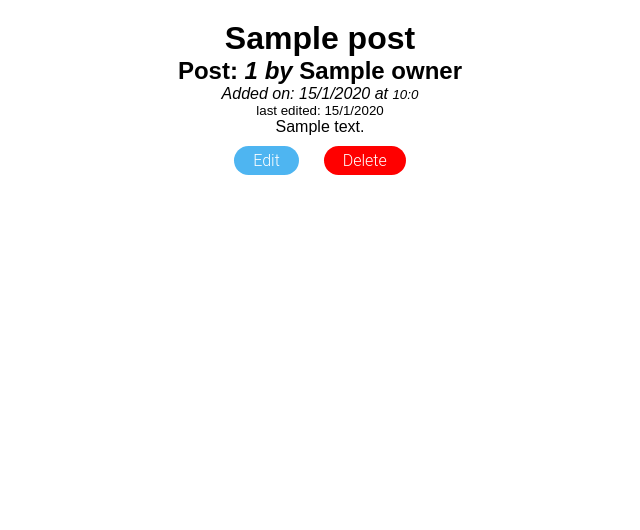
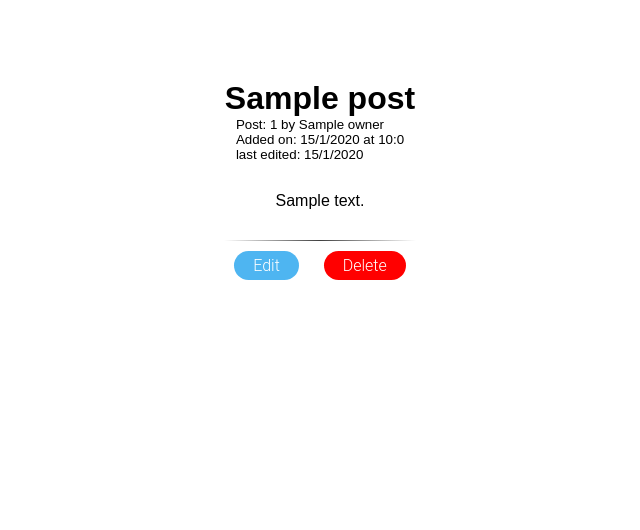
Before and after one commit to davidbacter01/flask-app, a Flask app: template FlaskApp/templates/view_post.html in a window 1280 px wide. Shown: the part 58-588 px from the top of the page, without its empty margins (320-960 px from the left). Run offline with Flask 2, Linux system fonts and the light colour scheme; the template is opened without the code that fills it: most values are stand-ins (such as "Sample title", 1, 10 or a date in 2020).

Commit message:
fix css for view_post.html

```diff
--- a/FlaskApp/models/blog_post.py
+++ b/FlaskApp/models/blog_post.py
@@ -13,5 +13,4 @@ class BlogPost:
         self.title = title
         self.contents = contents
         self.owner = owner
-        self.created_at = datetime.now()
-        self.modified_at = None
+        self.created_at = self.modified_at = datetime.now()
--- a/FlaskApp/static/css/style.css
+++ b/FlaskApp/static/css/style.css
@@ -39,6 +39,7 @@ li a{
 #content{
     text-align: center;
     margin: 60px auto;
+    width: 100vw;
 }
 
 .button {
@@ -93,6 +94,38 @@ li a{
     height: 350px;
 }
 /*-------end edit form---------*/
+
+/*--------start post_view style--------*/
+.view-post{
+    padding-top: 60px;
+    margin: auto;
+    width:80%;
+    display:flex;
+    flex-direction:column;
+    align-items:center;
+    justify-content:center;
+    justify-items:center
+}
+
+.post-info{
+    text-align:left;
+    display: flex;
+    flex-direction: column;
+    align-items:flex-start;
+    justify-items: center;
+    justify-content: stretch;
+}
+
+.post-content{
+    margin-top: 30px;
+}
+
+hr.style-two {
+    border: 0;
+    height: 1px;
+    background-image: linear-gradient(to right, rgba(0, 0, 0, 0), rgba(0, 0, 0, 0.75), rgba(0, 0, 0, 0));
+}
+/*-------------end post-view-----------*/
 /*----start footer-----------*/
 footer {
     text-align: center;
--- a/FlaskApp/templates/view_post.html
+++ b/FlaskApp/templates/view_post.html
@@ -1,12 +1,21 @@
 {% extends "base.html" %}
 {% block content %}
-<h1>{{post.title}}</h1>
-<!--id_number is used in js for reseting the delete route-->
-<h2>Post: <em id="id_number">{{post.id}}</em> <em>by </em>{{post.owner}}</h2>
-<em>Added on: {{post.created_at.day}}/{{post.created_at.month}}/{{post.created_at.year}} at <small>{{post.created_at.hour}}:{{post.created_at.minute}}</small></em><br />
-<small>last edited: {{post.modified_at.day}}/{{post.modified_at.month}}/{{post.modified_at.year}}</small>
-<br />
-<p style="white-space: pre-wrap;">{{post.contents}}</p>
-<a href="/edit/{{post.id}}" class="button" >Edit</a>
-<a href="/delete/{{post.id}}" class="button red" id="delete" onclick="promptUserForDeleteConfirmation()">Delete</a>
+<div class="view-post">
+    <h1>{{post.title}}</h1>
+    <!--id_number is used in js for reseting the delete route-->
+    <div class="post-info">
+        <small>Post: <span id="id_number">{{post.id}}</span> by {{post.owner}}</small>
+        <small>Added on: {{post.created_at.day}}/{{post.created_at.month}}/{{post.created_at.year}} at {{post.created_at.hour}}:{{post.created_at.minute}}</small>
+        <small>last edited: {{post.modified_at.day}}/{{post.modified_at.month}}/{{post.modified_at.year}}</small>
+    </div>
+
+    <div class="post-content">
+        <p style="white-space: pre-wrap; margin-bottom: 30px;">{{post.contents}}</p>
+        <hr class="style-two" />
+        <a href="/edit/{{post.id}}" class="button">Edit</a>
+        <a href="/delete/{{post.id}}" class="button red" id="delete" onclick="promptUserForDeleteConfirmation()">Delete</a>
+    </div>
+
+</div>
+
 {% endblock %}
```
